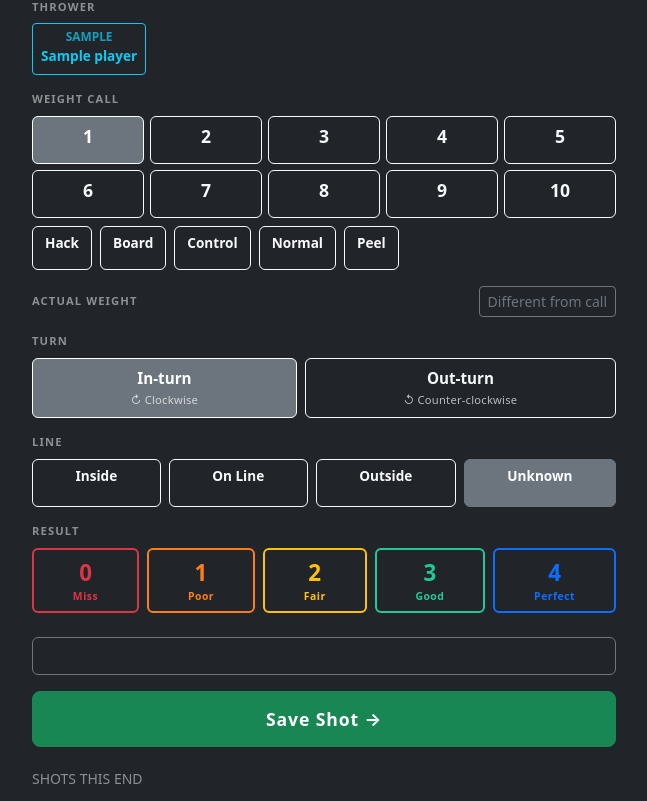
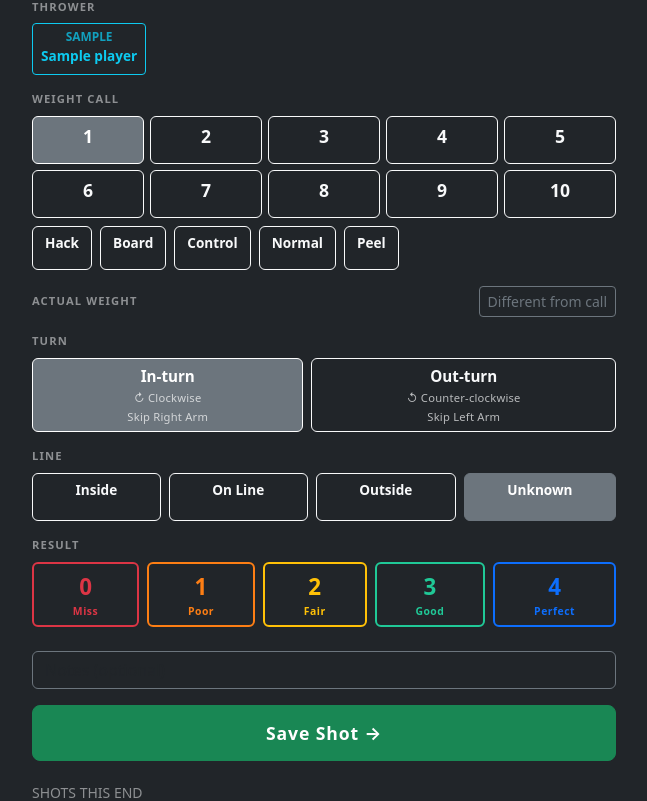
Before and after one commit to ryan-maas/Python, a Flask app: page /game/1/track in a window 1280 px wide. Shown: the part 332-1133 px from the top of the page, without its empty margins (316-963 px from the left). Run offline with Flask 3, Linux system fonts and the light colour scheme; tables that the repository leaves empty hold one stand-in row (values such as "Sample post").

Commit message:
Fix player order and add arm descriptors to turn buttons
- Fix stats and tracker player order: was alphabetical (lead/second/skip/vice),
  now correctly follows lead→second→vice→skip via SQL CASE ORDER BY and
  positions-ordered iteration in the stats template
- Add Skip Right Arm / Skip Left Arm descriptors to In-turn / Out-turn buttons

Co-Authored-By: Claude Sonnet 4.6 <noreply@anthropic.com>

```diff
--- a/Curling Tracker/app.py
+++ b/Curling Tracker/app.py
@@ -165,7 +165,7 @@ def manual_end_score(game_id, end_num):
 def game_stats(game_id):
     game = db.get_game(game_id)
     stats = db.compute_stats(game_id)
-    return render_template("stats.html", game=game, **stats)
+    return render_template("stats.html", game=game, positions=db.POSITIONS, **stats)
 
 
 @app.route("/game/<int:game_id>/delete", methods=["POST"])
--- a/Curling Tracker/db.py
+++ b/Curling Tracker/db.py
@@ -29,10 +29,10 @@ POSITIONS = ["lead", "second", "vice", "skip"]
 WEIGHT_CALLS = ["1", "2", "3", "4", "5", "6", "7", "8", "9", "10",
                 "Hack", "Board", "Control", "Normal", "Peel"]
 
-# (stored value, display label, rotation note)
+# (stored value, display label, rotation note, arm descriptor)
 TURNS = [
-    ("In-turn",  "In-turn",  "↻ Clockwise"),
-    ("Out-turn", "Out-turn", "↺ Counter-clockwise"),
+    ("In-turn",  "In-turn",  "↻ Clockwise",         "Skip Right Arm"),
+    ("Out-turn", "Out-turn", "↺ Counter-clockwise",  "Skip Left Arm"),
 ]
 
 LINES = ["Inside", "On Line", "Outside", "Unknown"]
@@ -130,7 +130,9 @@ def get_players(game_id):
     conn = get_db()
     try:
         return conn.execute(
-            "SELECT * FROM players WHERE game_id = ? ORDER BY team, position",
+            "SELECT * FROM players WHERE game_id = ? "
+            "ORDER BY team, CASE position "
+            "WHEN 'lead' THEN 0 WHEN 'second' THEN 1 WHEN 'vice' THEN 2 WHEN 'skip' THEN 3 END",
             (game_id,)
         ).fetchall()
     finally:
--- a/Curling Tracker/templates/stats.html
+++ b/Curling Tracker/templates/stats.html
@@ -52,14 +52,15 @@
 
 <!-- Player Stats -->
 {% for team in ['home', 'away'] %}
-{% set team_players = player_stats.values() | selectattr('team', 'equalto', team) | list | sort(attribute='position') %}
+{% set team_players = player_stats.values() | selectattr('team', 'equalto', team) | list %}
 {% if team_players %}
 <div class="card mb-3 {% if team == 'home' %}border-warning{% else %}border-info{% endif %} bg-secondary">
   <div class="card-body">
     <h6 class="text-uppercase mb-3 {% if team == 'home' %}text-warning{% else %}text-info{% endif %}">
       {{ team|title }} Team
     </h6>
-    {% for ps in team_players %}
+    {% for pos in positions %}
+    {% for ps in team_players | selectattr('position', 'equalto', pos) | list %}
     {% if ps.shots > 0 %}
     <div class="mb-3 pb-3 border-bottom border-dark">
       <div class="d-flex justify-content-between align-items-start mb-1">
@@ -111,6 +112,7 @@
     </div>
     {% endif %}
     {% endfor %}
+    {% endfor %}
   </div>
 </div>
 {% endif %}
--- a/Curling Tracker/templates/track.html
+++ b/Curling Tracker/templates/track.html
@@ -123,12 +123,13 @@
   <div class="mb-3">
     <label class="section-label">TURN</label>
     <div class="d-flex gap-2">
-      {% for value, label, rotation in turns %}
+      {% for value, label, rotation, arm in turns %}
       <input type="radio" class="btn-check" name="turn" id="t_{{ loop.index }}"
              value="{{ value }}" {% if loop.first %}checked{% endif %} required>
       <label class="btn btn-outline-light flex-fill turn-btn" for="t_{{ loop.index }}">
         <div class="turn-label">{{ label }}</div>
         <div class="turn-rotation">{{ rotation }}</div>
+        <div class="turn-rotation">{{ arm }}</div>
       </label>
       {% endfor %}
     </div>
```
